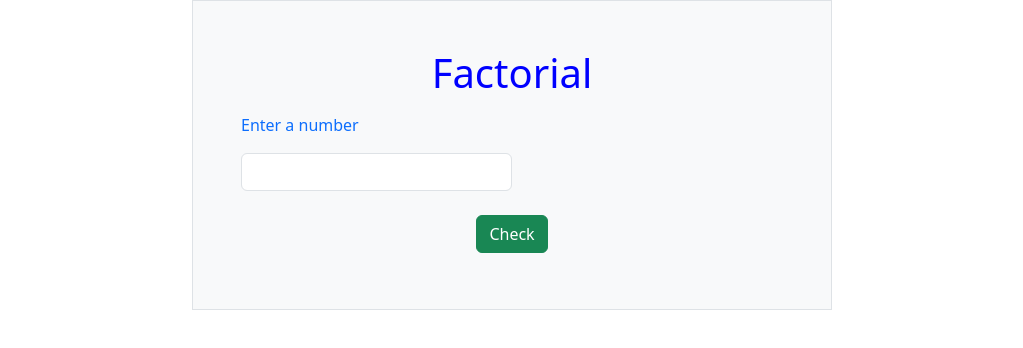
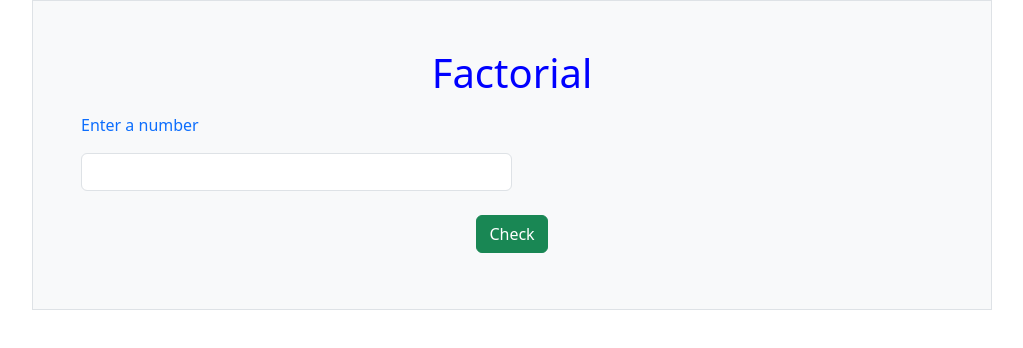
Before and after one commit to AryaAbish/Factorial, a plain HTML site: page index.html in a window 1280 px wide. Shown: the whole page, without its empty margins (128-1151 px from the left). Drawn offline with nearby package versions, Linux system fonts and the light colour scheme.

Commit message:
second commit

```diff
--- a/index.html
+++ b/index.html
@@ -9,7 +9,7 @@
 </head>
 <body>
     <div>
-        <form action="" class="container w-50 bg-light border p-5">
+        <form action="" class="container w-75 bg-light border p-5">
             <h1 style="color: blue;" class="text-center">Factorial</h1>
             <div class="mt-3"><label for="number" class="text-primary">Enter a number</label></div>
             <div class="mt-3"><input id="number" class="form-control w-50" type="text"></div>
```
